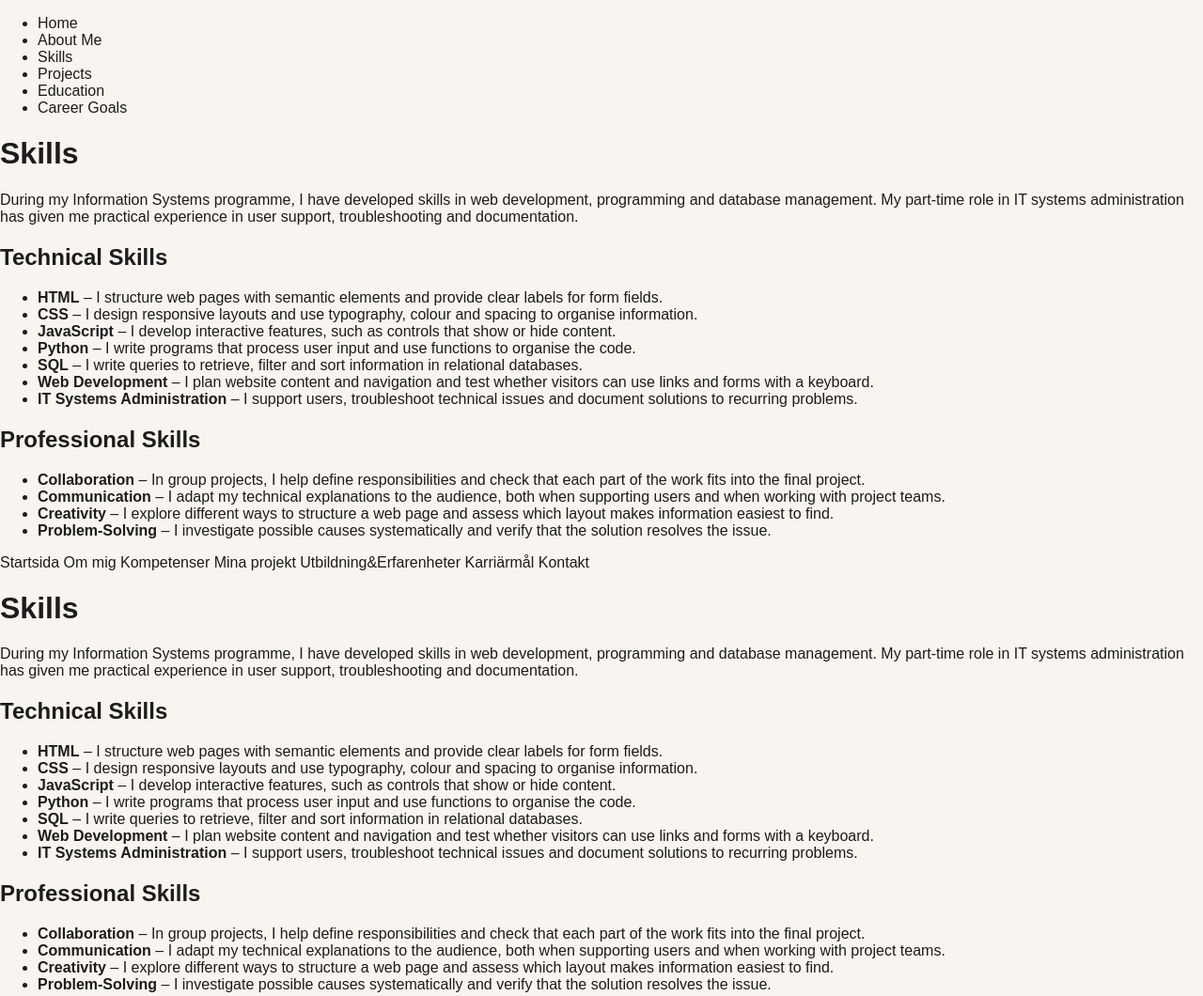
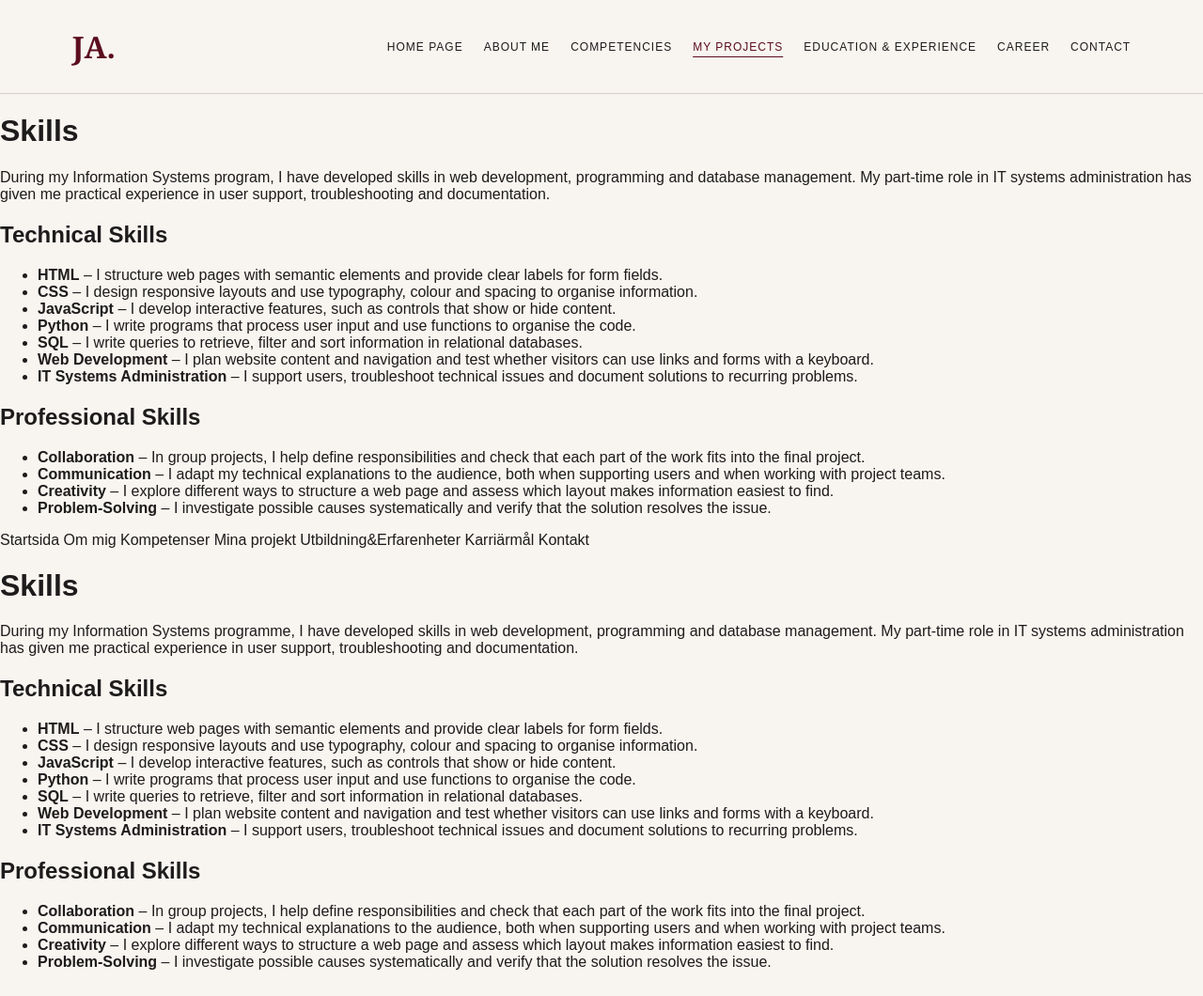
Before and after one commit to alvawestberg/Portfolio, a plain HTML site: page kompetenser.html in a window 1280 px wide. Shown: the whole page at 94% size. Drawn offline with Linux system fonts and the light colour scheme.

Commit message:
Ändrade i header

```diff
--- a/kompetenser.html
+++ b/kompetenser.html
@@ -8,24 +8,25 @@
   <link rel="stylesheet" href="style.css">
 </head>
 <body>
-  <header class="site-header">
-    <nav class="site-nav" aria-label="Main navigation">
-      <ul class="site-nav__list">
-        <li><a class="site-nav__link" href="index.html">Home</a></li>
-        <li><a class="site-nav__link" href="om-mig.html">About Me</a></li>
-        <li><a class="site-nav__link" href="kompetenser.html" aria-current="page">Skills</a></li>
-        <li><a class="site-nav__link" href="projekt.html">Projects</a></li>
-        <li><a class="site-nav__link" href="utbildning.html">Education</a></li>
-        <li><a class="site-nav__link" href="karriarmal.html">Career Goals</a></li>
-      </ul>
-    </nav>
+  <header class="header">
+        <a class="header__logo" href="index.html">JA.</a>
+
+        <nav class="header__nav" aria-label="Huvudmeny">
+            <a href="index.html">Home page</a>
+            <a href="om-mig.html">About me</a>
+            <a href="kompetenser.html">Competencies</a>
+            <a href="projekt.html" aria-current="page"> My projects</a>
+            <a href="utbildning.html">Education & Experience</a>
+            <a href="karriarmal.html">Career</a>
+            <a href="kontakt.html">Contact</a>
+        </nav>
   </header>
 
   <main class="skills">
     <h1 class="skills__title">Skills</h1>
 
     <p class="skills__intro">
-      During my Information Systems programme, I have developed skills
+      During my Information Systems program, I have developed skills
       in web development, programming and database management. My
       part-time role in IT systems administration has given me practical
       experience in user support, troubleshooting and documentation.
```
